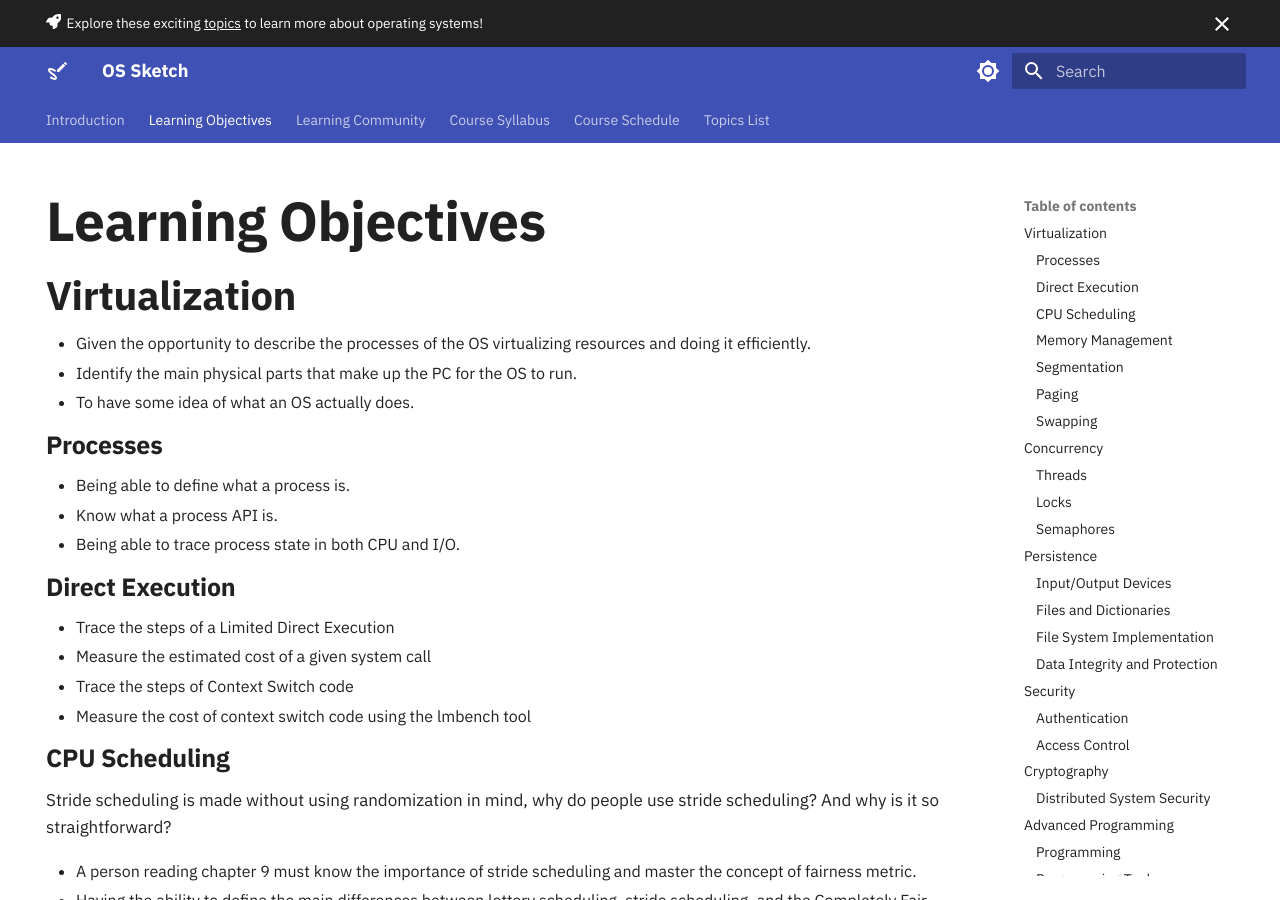
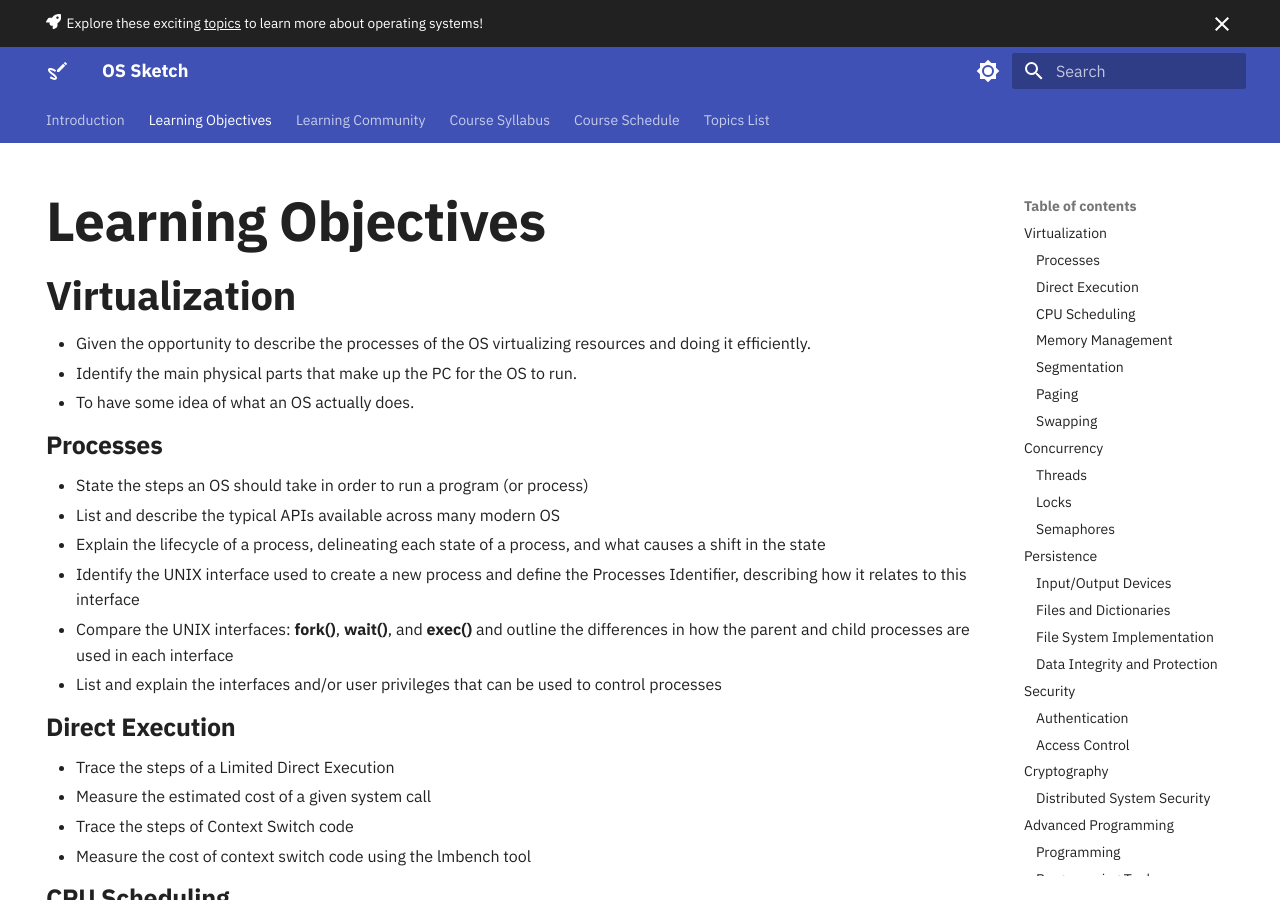
Before and after one commit to OS-Sketch/www.os-sketch.com, an MkDocs documentation site: the page built from docs/operating-systems/learning-objectives.md, in a window 1280 px wide and 900 px high. Built offline with MkDocs 1.6.1 and Material for MkDocs 9.7.7, drawn with Linux system fonts in a browser that asks for light colours.

Commit message:
changes to processes section

```diff
--- a/docs/operating-systems/learning-objectives.md
+++ b/docs/operating-systems/learning-objectives.md
@@ -33,9 +33,12 @@ tags:
 
 ### Processes
 
-- Being able to define what a process is.
-- Know what a process API is.
-- Being able to trace process state in both CPU and I/O.
+- State the steps an OS should take in order to run a program (or process)
+- List and describe the typical APIs available across many modern OS
+- Explain the lifecycle of a process, delineating each state of a process, and what causes a shift in the state
+- Identify the UNIX interface used to create a new process and define the Processes Identifier, describing how it relates to this interface
+- Compare the UNIX interfaces: **fork()**, **wait()**, and **exec()** and outline the differences in how the parent and child processes are used in each interface
+- List and explain the interfaces and/or user privileges that can be used to control processes
 
 ### Direct Execution
 
```
